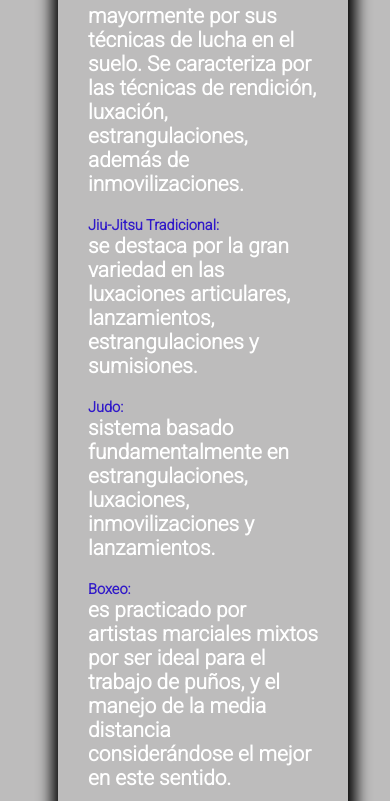
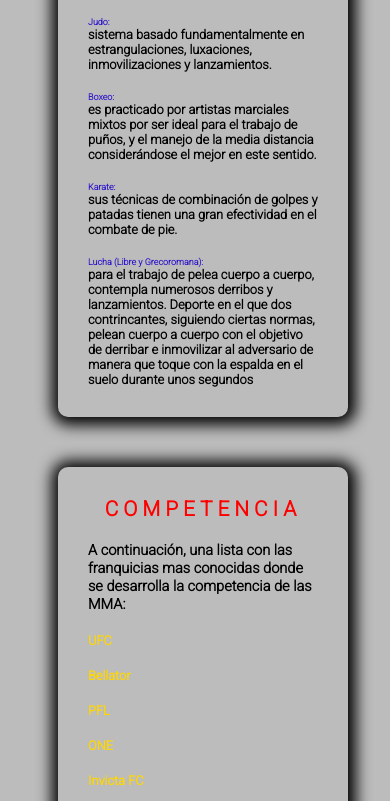
Before and after one commit to Jonnhyortega/pagina-documentacion, a plain HTML site: page index.html in a window 390 px wide. Shown: the part 1923-2724 px from the top of the page. Drawn offline with Linux system fonts and the light colour scheme.

Commit message:
detalles

```diff
--- a/index.html
+++ b/index.html
@@ -131,19 +131,19 @@
           desarrolla la competencia de las MMA:
         </p>
         <li id="link">
-          <a id="link-perfil" href="https://www.ufcespanol.com/">UFC</a>
+          <a target="_blank" id="link-perfil" href="https://www.ufcespanol.com/">UFC</a>
         </li>
         <li id="link">
-          <a id="link-perfil" href="https://www.bellator.com/"> Bellator</a>
+          <a target="_blank" id="link-perfil" href="https://www.bellator.com/"> Bellator</a>
         </li>
         <li id="link">
-          <a id="link-perfil" href="https://www.pflmma.com/">PFL</a>
+          <a target="_blank" id="link-perfil" href="https://www.pflmma.com/">PFL</a>
         </li>
         <li id="link">
-          <a id="link-perfil" href="https://www.onefc.com/">ONE </a>
+          <a target="_blank" id="link-perfil" href="https://www.onefc.com/">ONE </a>
         </li>
         <li id="link">
-          <a id="link-perfil" href="https://invictafc.com/">Invicta FC</a>
+          <a target="_blank" id="link-perfil" href="https://invictafc.com/">Invicta FC</a>
         </li>
       </section>
 
--- a/styles.css
+++ b/styles.css
@@ -165,6 +165,11 @@ main img {
   letter-spacing: 5px;
 }
 
+li {
+  color: black;
+  font-size: 0.8rem;
+}
+
 .exponente h3 {
   color: rgb(24, 224, 127);
   text-transform: uppercase;
@@ -246,10 +251,6 @@ main img {
 }
 
 @media (max-width: 628px) {
-  body {
-    /* padding: 0 100px 0 0; */
-  }
-
   #navbar {
     flex-direction: row;
   }
@@ -264,20 +265,21 @@ main img {
 
   .nav-link {
     text-align: left;
-    color: white;
+    color: black;
+  }
+
+  .titulos-section {
+    font-size: 2rem;
   }
 }
 
 @media (max-width: 450px) {
   .titulos-section {
-    font-size: 2em;
+    font-size: 1.5rem;
   }
 }
 
 @media (max-width: 400px) {
-  body {
-  }
-
   .main-section {
     background-color: transparent;
   }
@@ -289,9 +291,11 @@ main img {
   .main-section p {
     font-size: 0.7em;
   }
+}
 
-  .title-disciplinas {
-    font-size: 10em;
+@media (max-width: 350px) {
+  .titulos-section {
+    font-size: 1rem;
   }
 }
 
```
